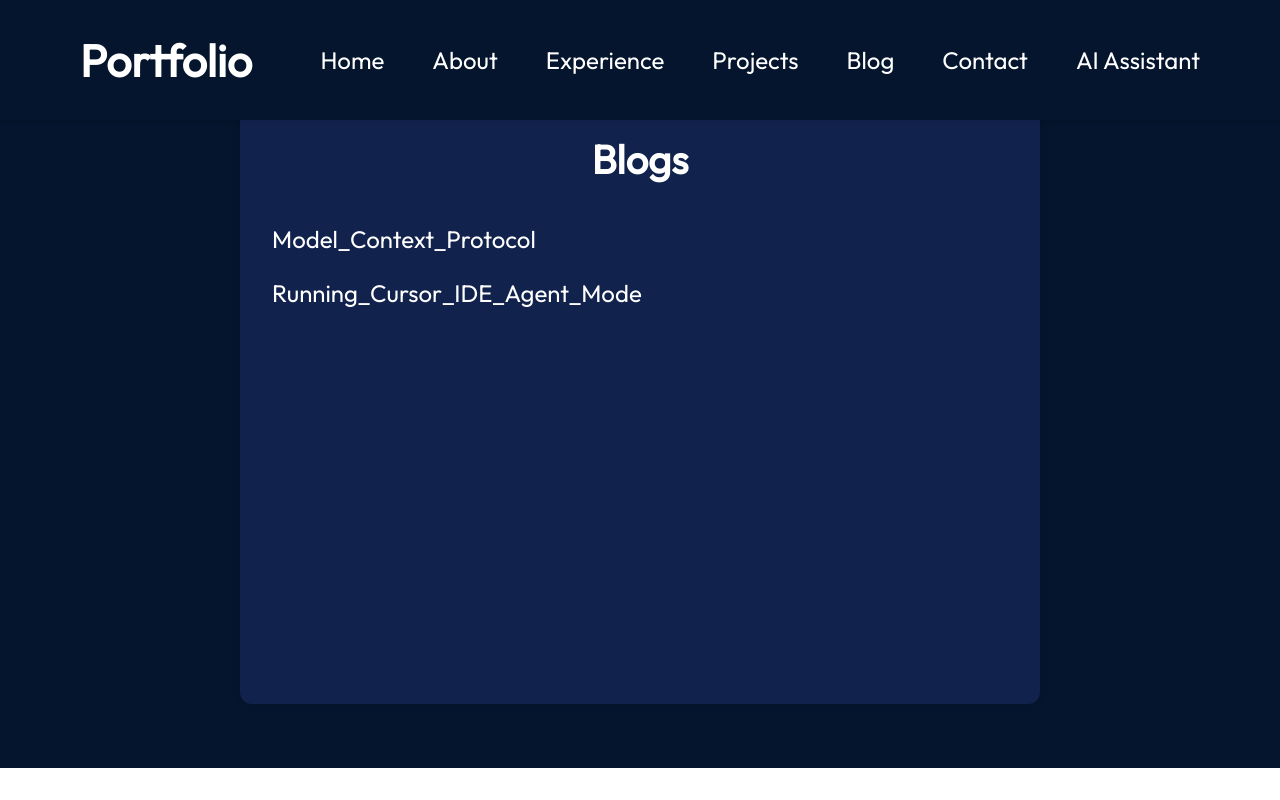
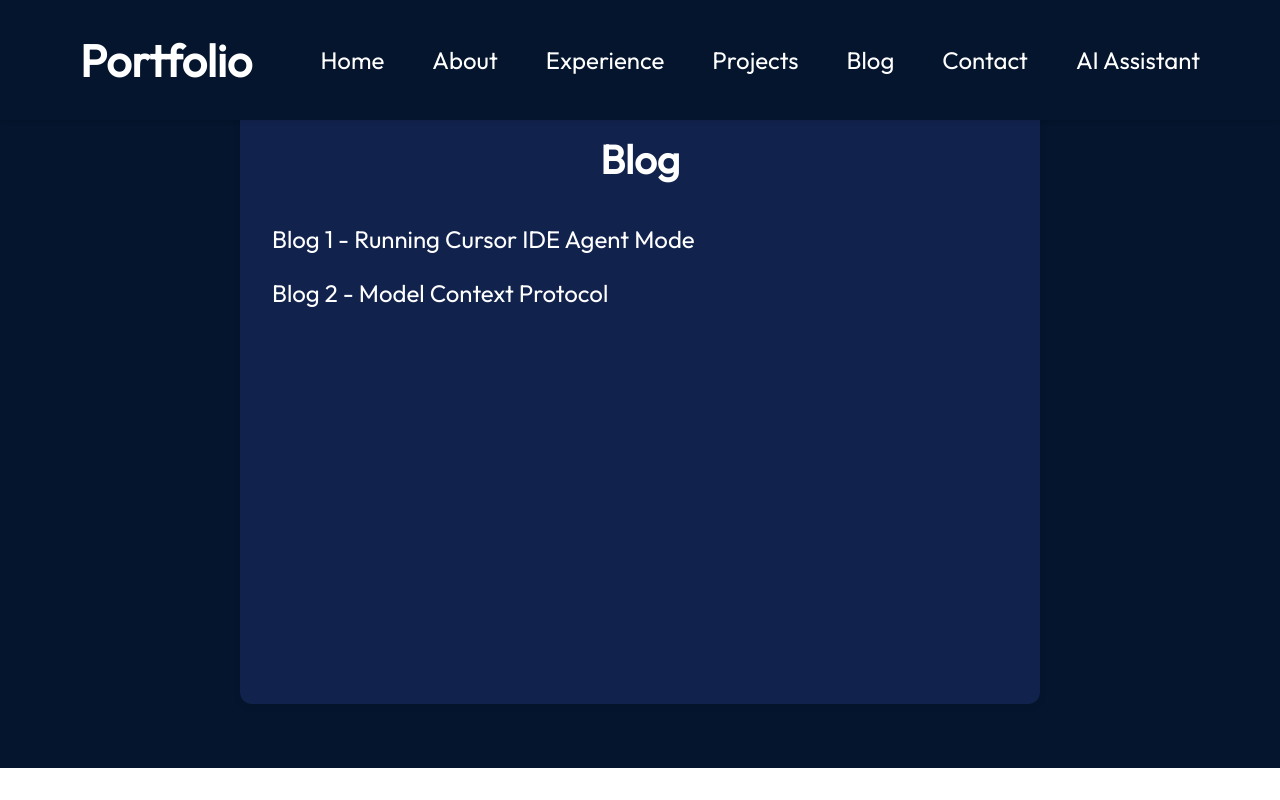
Before and after one commit to sanjaydubey31/dubey-portfolio-react, a React (Vite) app: page /blog in a window 1280 px wide. Built offline with nearby package versions, Linux system fonts and the light colour scheme.

Commit message:
added code to dsipaly md file in html format

```diff
--- a/package.json
+++ b/package.json
@@ -14,6 +14,7 @@
     "@fontsource/roboto": "^5.1.0",
     "@reduxjs/toolkit": "^2.2.8",
     "axios": "^1.7.7",
+    "marked": "^15.0.11",
     "react": "^18.3.1",
     "react-dom": "^18.3.1",
     "react-router-dom": "^6.30.0"
--- a/src/components/Blog/Blog.jsx
+++ b/src/components/Blog/Blog.jsx
@@ -1,5 +1,6 @@
 import React, { useEffect, useState } from "react";
 import styles from "./Blog.module.css";
+import { marked } from "marked";
 
 // Vite-specific dynamic import for markdown files
 const postFiles = import.meta.glob("../../blogs/*.md", { as: "raw" });
@@ -35,9 +36,7 @@ export const Blog = () => {
         <button className={styles.backBtn} onClick={() => setSelectedPost(null)}>&larr; Back to all posts</button>
         <div className={styles.postCard}>
           <h2 className={styles.postTitle}>{selectedPost.title}</h2>
-          <div className={styles.postContent}>
-            <pre style={{whiteSpace: 'pre-wrap'}}>{selectedPost.content}</pre>
-          </div>
+          <div className={styles.postContent} dangerouslySetInnerHTML={{ __html: marked.parse(selectedPost.content) }} />
         </div>
       </div>
     );
@@ -45,7 +44,8 @@ export const Blog = () => {
 
   return (
     <div className={styles.blogContainer}>
-      <br/><br/><h1>Blogs</h1>
+        <br/><br/>
+      <h1>Blog</h1>
       {blogPosts.length === 0 ? (
         <p>Loading posts...</p>
       ) : (
```
Also changed, not shown: src/blogs/Blog 1 - Running Cursor IDE Agent Mode.md (renamed from src/blogs/Running_Cursor_IDE_Agent_Mode.md), src/blogs/Blog 2 - Model Context Protocol.md (renamed from src/blogs/Model_Context_Protocol.md), 1 other file (tests, documents, lock files or other folders).
